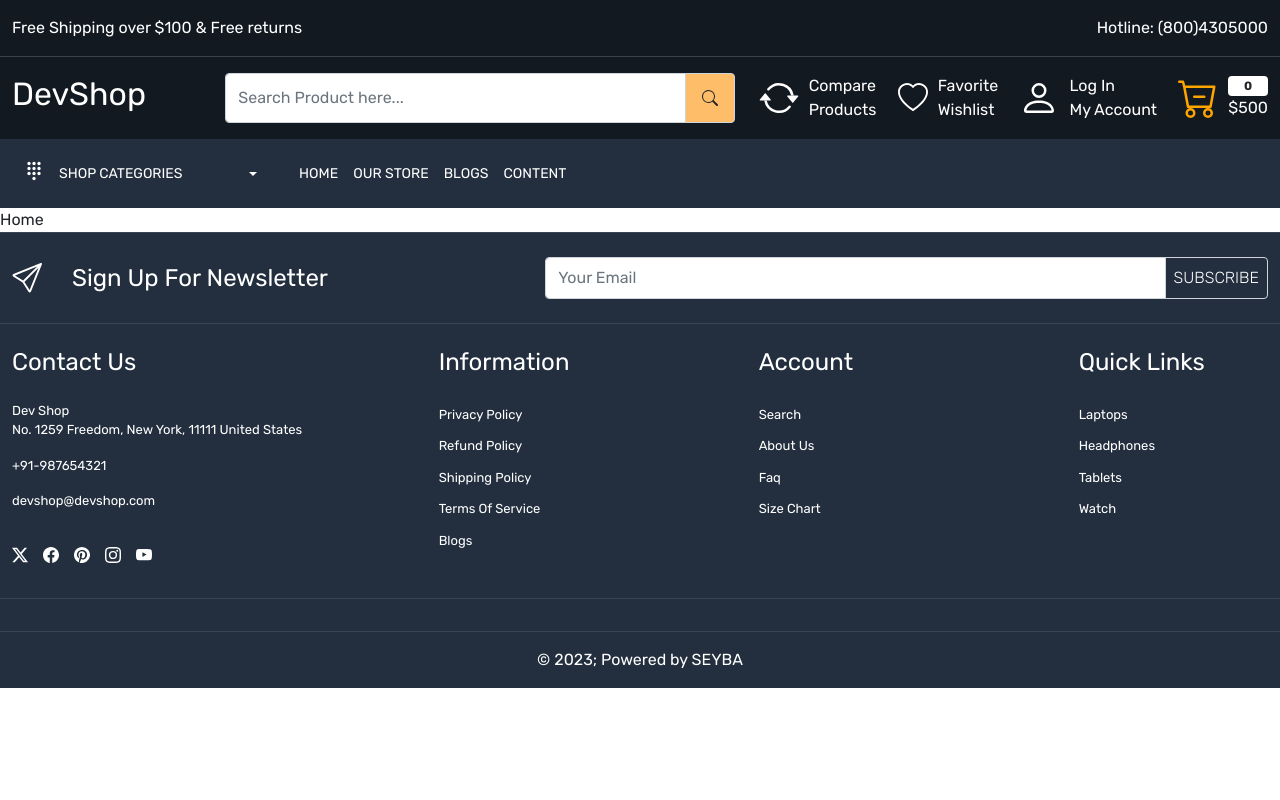
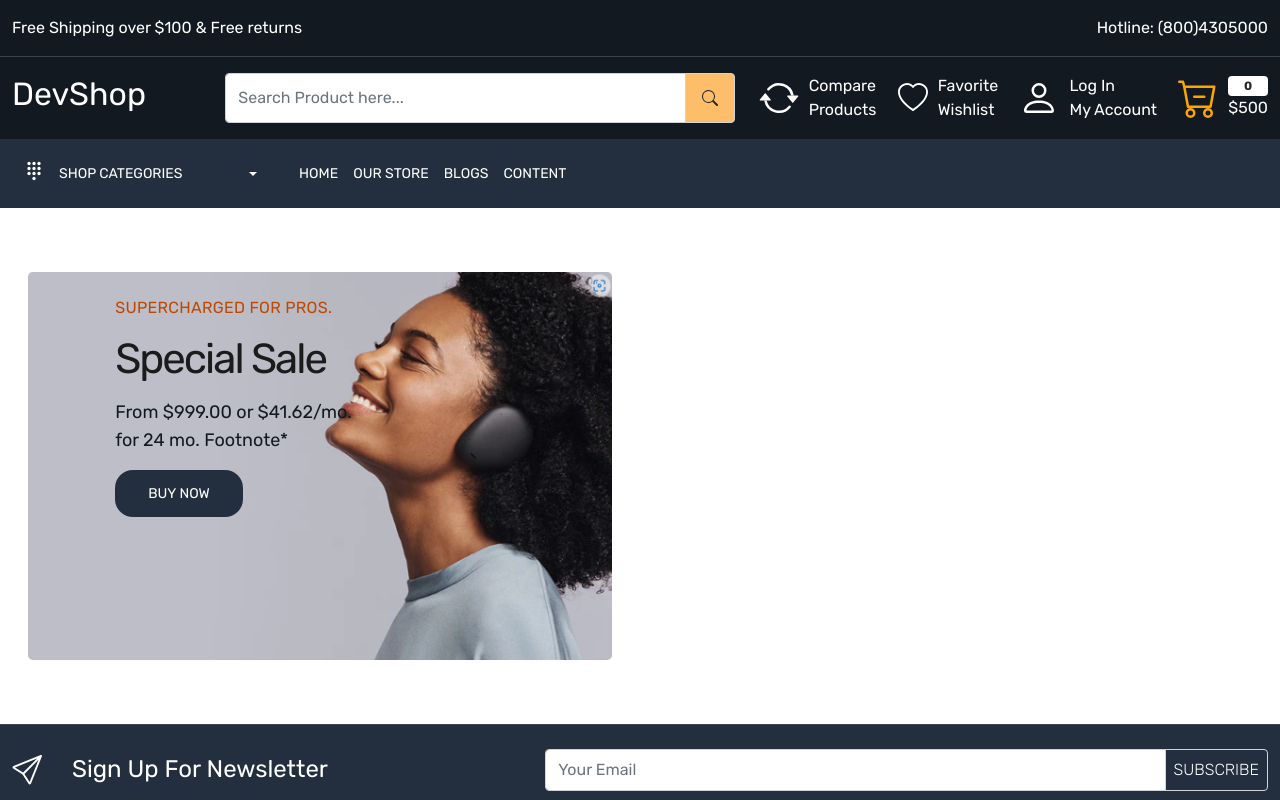
Before and after one commit to Seyba/Ecom-frontend, a React (Create React App) app: page / in a window 1280 px wide. Shown: the top 800 px of the page. Built offline with nearby package versions, Linux system fonts and the light colour scheme.

Commit message:
home page first banner done

```diff
--- a/src/App.css
+++ b/src/App.css
@@ -8,6 +8,7 @@
   --color-3b4149: #3b4149;
   --color-febd69: #febd69;
   --color-232f3e: #232f3e;
+  --color-bf4800: #bf4800;
 }
 body {
   font-family: 'Rubik', sans-serif;
@@ -75,6 +76,19 @@ a {
 .gap-30 {
   gap: 30px;
 }
+
+.button {
+  background-color: var(--color-232f3e);
+  border-radius: 18px;
+  color: #ffffff;
+  font-size: 14px;
+  padding: 13px 33px;
+}
+
+.button:hover {
+  background-color: var(--color-febd69);
+  color: var(--color-131921);
+}
 /**  =========== Header Section Ends ================= */
 
 /**  =========== Footer Section Starts ================= */
@@ -102,3 +116,40 @@ footer address {
   font-size: small;
 }
 /**  =========== Footer Section Ends ================= */
+
+
+/**  =========== Home Page Section Starts ================= */
+.main-banner-content {
+  top: 37%;
+  left: 9%;
+}
+.main-banner-content h4 {
+  font-size: 16px;
+  font-weight: 400;
+  line-height: 24px;
+  color: var(--color-bf4800);
+  margin: 0 0 12px;
+  letter-spacing: 0.3px;
+  text-transform: uppercase;
+}
+
+.main-banner-content h5 {
+  font-size: 42px;
+  font-weight: 500;
+  line-height: 54px;
+  color: #1c1b1b;
+  margin: 0 0 12px;
+  letter-spacing: -2px;
+  text-transform: none;
+}
+
+.main-banner-content p {
+  font-size: 18px;
+  line-height: 28px;
+  letter-spacing: 0.4;
+  color: var(--color-131921);
+}
+
+
+
+/**  =========== Home Page Section Ends ================= */
--- a/src/pages/Home.js
+++ b/src/pages/Home.js
@@ -1,7 +1,34 @@
 import React from 'react'
+import { Link } from 'react-router-dom'
+
 
 export default function Home() {
   return (
-    <div>Home</div>
+    <>
+      <section className="home-wrapper-1 py-5">
+        <div className="container-xxl">
+          <div className="row">
+            <div className="col-6">
+              <div className="main-banner postition-relative p-3">
+                <img
+                  src="images/ecom-banner-img.jpeg"
+                  alt="main banner"
+                  className="img-fluid rounded-3"
+                />
+                <div className="main-banner-content position-absolute">
+                  <h4>SUPERCHARGED FOR PROS.</h4>
+                  <h5>Special Sale</h5>
+                  <p>From $999.00 or $41.62/mo.<br/> for 24 mo. Footnote*</p>
+                  <Link className="button">BUY NOW</Link>
+                </div>
+              </div>
+            </div>
+            <div className="col-6">
+
+            </div>
+          </div>
+        </div>
+      </section>
+    </>
   )
 }
```
Also changed, not shown: public/images/ecom-banner-img.jpeg (added), public/images/main-banner-img2.jpeg (added).
